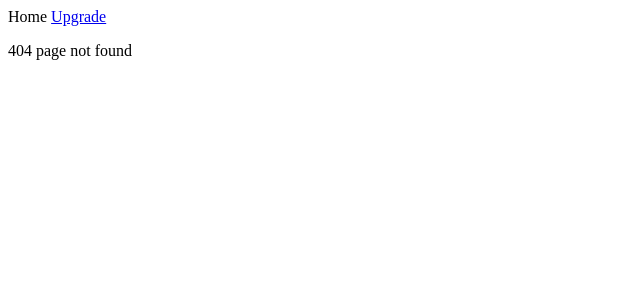
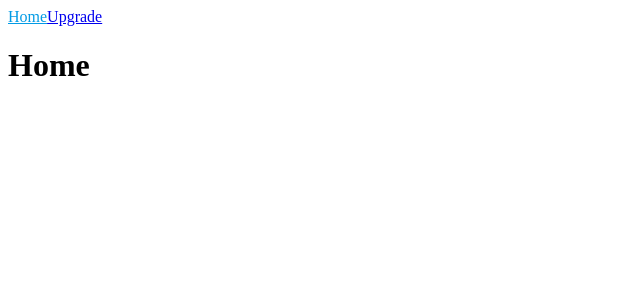
Before and after one commit to erperejildo/angular6-prototype, an Angular app: page / in a window 1280 px wide. Before the commit this address had no page. Shown: the top 300 px of the page, without its empty margins (0-640 px from the left). Built offline with nearby package versions, Linux system fonts and the light colour scheme.

Commit message:
finished routing

```diff
--- a/src/app/app.component.html
+++ b/src/app/app.component.html
@@ -1,5 +1,6 @@
-Home
-
-<a routerLink="/upgrade" routerLinkActive="active">Upgrade</a>
+<nav>
+  <a routerLink='' routerLinkActive="active" [routerLinkActiveOptions]="{exact: true}">Home</a>
+  <a routerLink='/upgrade' routerLinkActive="active">Upgrade</a>
+</nav>
 
 <router-outlet></router-outlet>
--- /dev/null
+++ b/src/components/home/home.component.html
@@ -0,0 +1 @@
+<h1>Home</h1>
--- /dev/null
+++ b/src/components/home/home.component.ts
@@ -0,0 +1,15 @@
+import { Component, OnInit } from '@angular/core';
+
+@Component({
+  selector: 'app-home',
+  templateUrl: './home.component.html',
+  styleUrls: ['./home.component.scss']
+})
+export class HomeComponent implements OnInit {
+
+  constructor() { }
+
+  ngOnInit() {
+  }
+
+}
--- a/src/components/page-not-found/page-not-found.component.html
+++ b/src/components/page-not-found/page-not-found.component.html
@@ -1,3 +1,3 @@
-<p>
+<div class="not-found">
   404 page not found
-</p>
+</div>
--- a/src/components/page-not-found/page-not-found.component.scss
+++ b/src/components/page-not-found/page-not-found.component.scss
@@ -0,0 +1,3 @@
+app-page-not-found {
+  background: red;
+}
--- a/src/routing/app-routing.module.ts
+++ b/src/routing/app-routing.module.ts
@@ -2,17 +2,16 @@
 
 import { NgModule } from '@angular/core';
 import { RouterModule, Routes } from '@angular/router';
+import { HomeComponent } from '../components/home/home.component';
 import { UpgradeBusinessComponent } from '../components/upgrade-business/upgrade-business.component';
 import { PageNotFoundComponent } from '../components/page-not-found/page-not-found.component';
 
 const routes: Routes = [
+  { path: '', component: HomeComponent, pathMatch: 'full' },
   { path: 'upgrade', component: UpgradeBusinessComponent },
-  // {
-  //   path: '', redirectTo: '/upgrade',
-  //   pathMatch: 'full'
-  // }, // root page
+  { path: '**', component: PageNotFoundComponent },
+  { path: '404', component: PageNotFoundComponent }
   //   // { path: 'passing-params/:id', component: test }
-  { path: '**', component: PageNotFoundComponent }
 ];
 
 @NgModule({
@@ -21,4 +20,4 @@ const routes: Routes = [
 })
 export class AppRoutingModule { }
 // avoid import statement duplication
-export const routingComponents = [UpgradeBusinessComponent, PageNotFoundComponent];
+export const routingComponents = [HomeComponent, UpgradeBusinessComponent, PageNotFoundComponent];
--- a/src/styles.scss
+++ b/src/styles.scss
@@ -1 +1,5 @@
 /* You can add global styles to this file, and also import other style files */
+
+nav a.active {
+  color: #039be5;
+}
```
Also changed, not shown: src/components/home/home.component.scss (added), 1 other file (tests, documents, lock files or other folders).
